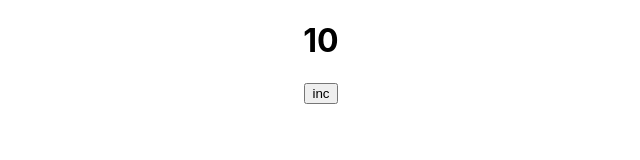
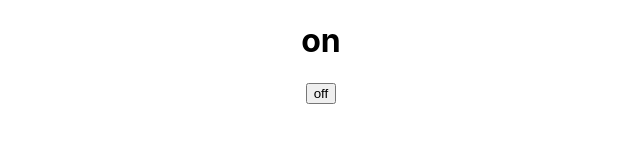
Before and after one commit to mukilathuruv-fz/frenzo-react-6, a React (Create React App) app: page / in a window 1280 px wide. Shown: the top 160 px of the page, without its empty margins (319-959 px from the left). Built offline with nearby package versions, Linux system fonts and the light colour scheme.

Commit message:
usestate-toggle

```diff
--- a/src/App.js
+++ b/src/App.js
@@ -1,9 +1,9 @@
 import "./App.css";
-import Counter from "./components/counter/Counter";
+import Toggle from "./components/toggle/Toggle";
 function App() {
   return (
     <div className="App">
-      <Counter />
+      <Toggle />
     </div>
   );
 }
--- a/src/components/counter/Counter.jsx
+++ b/src/components/counter/Counter.jsx
@@ -3,16 +3,10 @@ import { useState } from "react";
 const Counter = () => {
   let [count, setCount] = useState(10);
 
-  const handleIncrement = () => {
-    setCount(count + 1);
-
-    // console.log(count);
-  };
-
   return (
     <div>
       <h1>{count}</h1>
-      <button onClick={handleIncrement}>inc</button>
+      <button onClick={() => setCount(count + 1)}>inc</button>
     </div>
   );
 };
--- /dev/null
+++ b/src/components/toggle/Toggle.jsx
@@ -0,0 +1,15 @@
+import { useState } from "react";
+
+const Toggle = () => {
+  const [status, setStatus] = useState(true);
+  return (
+    <div>
+      <h1>{status ? "on" : "off"}</h1>
+      <button onClick={() => setStatus(!status)}>
+        {!status ? "on" : "off"}
+      </button>
+    </div>
+  );
+};
+
+export default Toggle;
```
